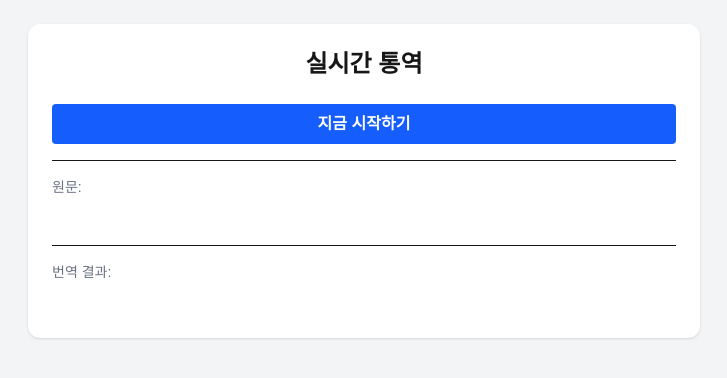
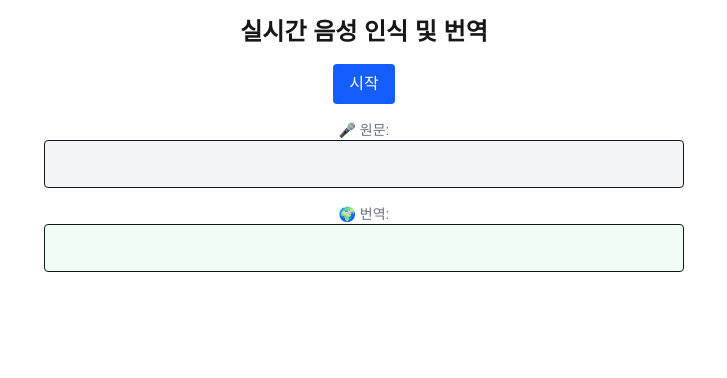
Before and after one commit to guniorg/transqr-platform, a Next.js app: page /session/1/live in a window 1280 px wide. Shown: the top 378 px of the page, without its empty margins (276-1003 px from the left). Built offline with nearby package versions, Linux system fonts and the light colour scheme.

Commit message:
Fix: live translation dynamic route

```diff
--- a/app/session/[id]/live/page.tsx
+++ b/app/session/[id]/live/page.tsx
@@ -1,4 +1,6 @@
-// app/session/[id]/live/page.tsx
+// 이전 파일 경로: app/session/[id]/live/page.tsx
+// 수정 후 경로에 맞는 코드로 유지
+
 'use client';
 
 import { useEffect, useRef, useState } from 'react';
@@ -20,69 +22,57 @@ export default function LiveTranslationPage() {
 
       const recognition = new SpeechRecognition();
       recognition.lang = 'ko-KR';
-      recognition.interimResults = false;
+      recognition.interimResults = true;
       recognition.continuous = true;
 
       recognition.onresult = async (event: SpeechRecognitionEvent) => {
-        const lastResult = event.results[event.results.length - 1];
-        const sentence = lastResult[0].transcript;
-        setOriginalText(sentence);
+        const last = event.results.length - 1;
+        const transcript = event.results[last][0].transcript;
+        setOriginalText(transcript);
 
         const res = await fetch('/api/translate', {
           method: 'POST',
           headers: { 'Content-Type': 'application/json' },
-          body: JSON.stringify({ text: sentence, target: 'vi' }),
+          body: JSON.stringify({ text: transcript, target: 'en' }),
         });
 
         const data = await res.json();
-        const result = data?.data?.translations?.[0]?.translatedText;
-        setTranslatedText(result || '번역 실패');
+        const translated = data?.data?.translations?.[0]?.translatedText || '번역 실패';
+        setTranslatedText(translated);
       };
 
       recognitionRef.current = recognition;
     }
   }, []);
 
-  const startListening = () => {
+  const handleListen = () => {
     if (recognitionRef.current) {
+      if (!listening) {
         recognitionRef.current.start();
-      setListening(true);
+      } else {
+        recognitionRef.current.stop();
       }
-  };
-
-  const stopListening = () => {
-    if (recognitionRef.current) {
-      recognitionRef.current.stop();
-      setListening(false);
+      setListening(!listening);
     }
   };
 
   return (
-    <main className="min-h-screen p-6 bg-gray-100">
-      <div className="max-w-2xl mx-auto bg-white p-6 rounded-xl shadow">
-        <h1 className="text-2xl font-bold text-center mb-6">실시간 통역</h1>
-
-        <div className="space-y-4">
+    <div className="p-4 max-w-2xl mx-auto text-center">
+      <h1 className="text-2xl font-bold mb-4">실시간 음성 인식 및 번역</h1>
       <button
-            onClick={listening ? stopListening : startListening}
-            className={`w-full py-2 rounded text-white font-semibold transition ${
-              listening ? 'bg-red-500 hover:bg-red-600' : 'bg-blue-600 hover:bg-blue-700'
-            }`}
+        onClick={handleListen}
+        className="mb-4 px-4 py-2 rounded bg-blue-600 text-white"
       >
-            {listening ? '중지하기' : '지금 시작하기'}
+        {listening ? '중지' : '시작'}
       </button>
-
-          <div className="border-t pt-4">
-            <p className="text-sm text-gray-500">원문:</p>
-            <p className="text-lg text-black min-h-[2rem]">{originalText}</p>
+      <div className="mb-4">
+        <p className="text-sm text-gray-500">🎤 원문:</p>
+        <p className="border rounded p-2 bg-gray-100 min-h-[48px]">{originalText}</p>
       </div>
-
-          <div className="border-t pt-4">
-            <p className="text-sm text-gray-500">번역 결과:</p>
-            <p className="text-lg text-green-600 min-h-[2rem]">{translatedText}</p>
+      <div>
+        <p className="text-sm text-gray-500">🌍 번역:</p>
+        <p className="border rounded p-2 bg-green-50 min-h-[48px]">{translatedText}</p>
       </div>
     </div>
-      </div>
-    </main>
   );
 }
```
Lines whose indentation alone changed are shown as unchanged.
